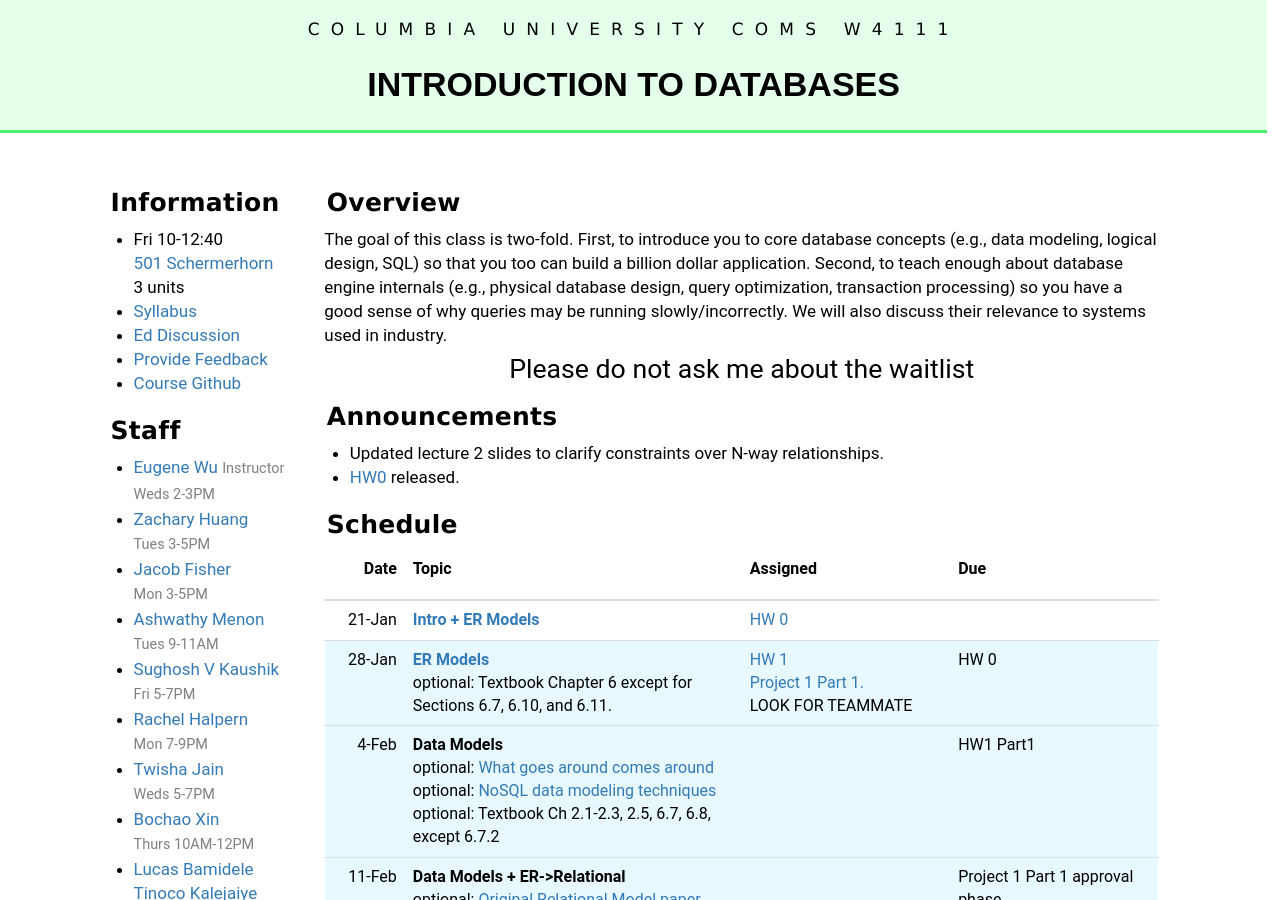
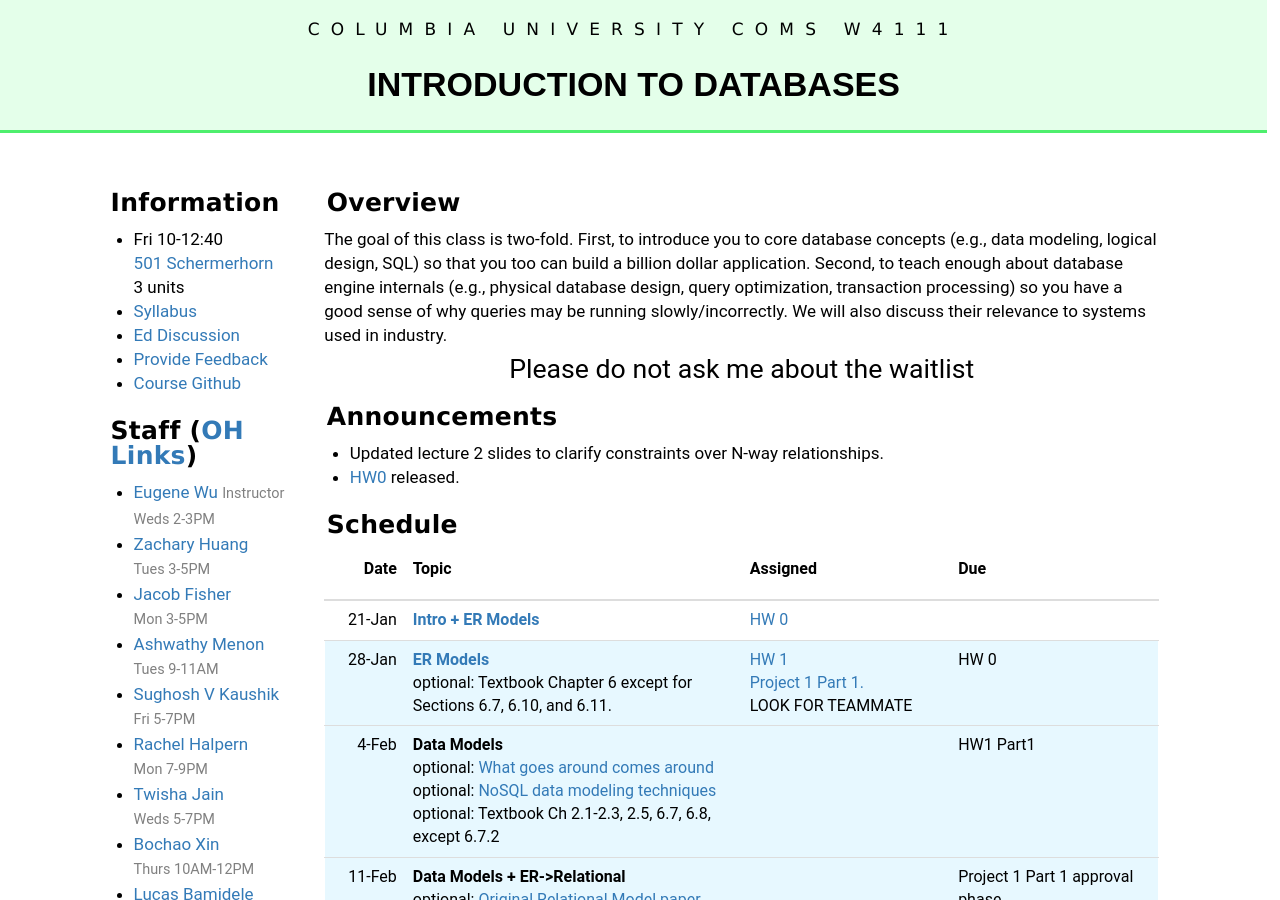
Before and after one commit to Kitatine/w4111.github.io, a Jekyll site: the page built from index.md, in a window 1280 px wide and 900 px high. Built offline with Jekyll 4.4.1, drawn with Linux system fonts in a browser that asks for light colours.

Commit message:
Update index_left.md

```diff
--- a/_includes/index_left.md
+++ b/_includes/index_left.md
@@ -8,7 +8,8 @@
 * [Provide Feedback](https://goo.gl/forms/QIfWsPnwu3YHtamk1)
 * [Course Github](http://github.com/w4111)
 
-#### Staff
+#### Staff ([OH Links](https://edstem.org/us/courses/17037/discussion/1029187))
+
 
 
 * [Eugene Wu](http://www.eugenewu.net) <small>Instructor</small>
@@ -32,8 +33,6 @@
 * [Mausam Agrawal](#)
   <small>Weds 8-10AM</small>
 
-
-
 #### Prereqs
 
 * Required: Students are expected to be comfortable with data structures and Python.
```
